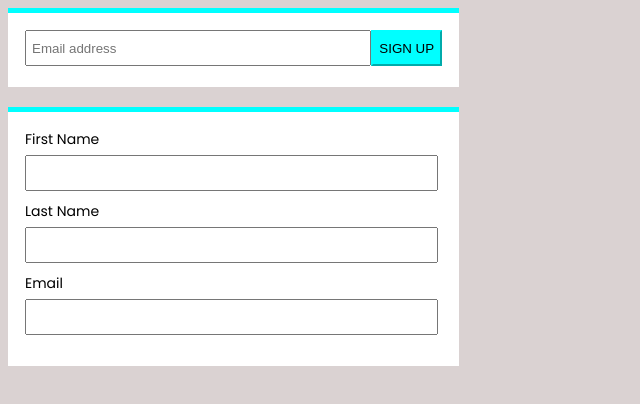
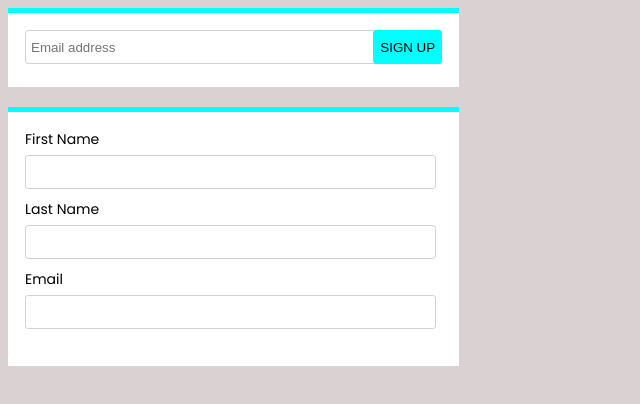
Before and after one commit to Rimjhim-Khadija/Registration, a plain HTML site: page Index.html in a window 1280 px wide. Shown: the whole page, without its empty margins (0-640 px from the left). Drawn offline with Linux system fonts and the light colour scheme.

Commit message:
third commit

```diff
--- a/style.css
+++ b/style.css
@@ -23,15 +23,19 @@ form{
 .input{
   height: 30px;
   width: 97%;
-  border-right: 0px solid none;
+  border: 1px solid lightgray;
 padding-left: 5px;
+border-radius: 3px;
+
 
 }
 .btn{
+    margin-left: -5px;
     margin-top: 0px;
-    height: 36px;
+    height: 34px;
     background-color: aqua;
-    border-color: aqua;
+    border: 1px solid aqua;
+    border-radius: 3px;
 
 }
 .div2{
@@ -49,4 +53,6 @@ padding-left: 5px;
     height: 30px;
     width: 97%;
     margin-bottom: 10px;
+    border: 1px solid lightgray;
+    border-radius: 3px;
 }
```
Also changed, not shown: Index.html (+1 -1 lines), Log_In_page/Index.html (added), Log_In_page/style.css (added).
